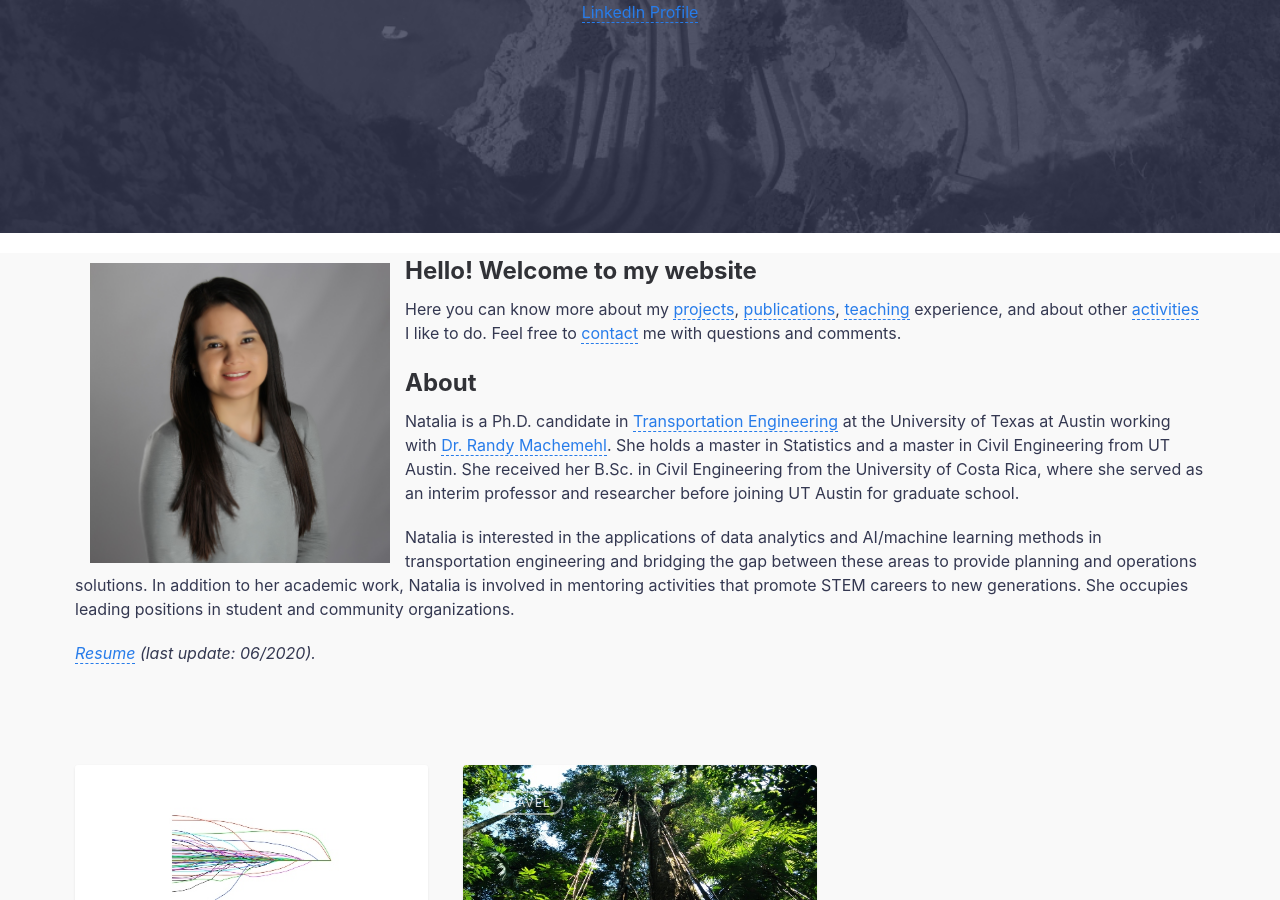
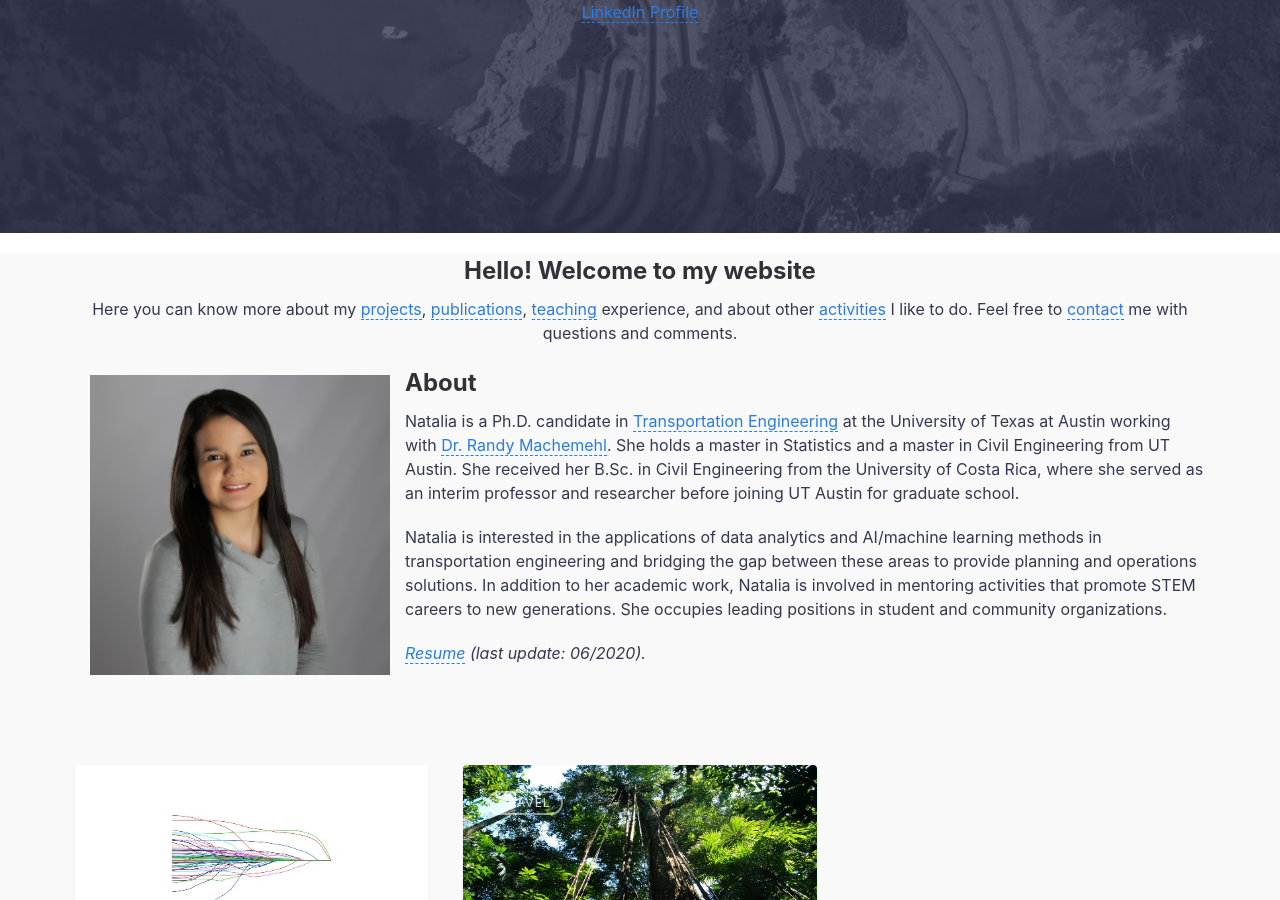
Before and after one commit to nzunigag/nzunigag.github.io, a Jekyll site: the page built from index.md, in a window 1280 px wide and 900 px high, scrolled down 343 px. Built offline with Jekyll 4.4.1, drawn with Linux system fonts in a browser that asks for light colours; comment, search, counter and statistics services are not loaded.

Commit message:
Update default.html

```diff
--- a/_layouts/default.html
+++ b/_layouts/default.html
@@ -32,10 +32,8 @@ layout: compress
     <main class="site__content">
       <section class="blog">
         <div class="container">
-          <justify>
+           <center>
             <p>
-            <img src="../assets/img/nat.jpg" ALIGN="left" style="margin:10px 15px ; width:300px; height:300px;"/>
-
               <h2> Hello! Welcome to my website</h2>
             <p>
               Here you can know more about my <a href="https://nzunigag.github.io/projects/">projects</a>,
@@ -44,6 +42,9 @@ layout: compress
               <a href="https://nzunigag.github.io/activities/">activities</a> I like to do.
               Feel free to <a href="https://nzunigag.github.io/contact/">contact</a> me with questions and comments.
             </p>
+             </center>
+          <justify>
+            <img src="../assets/img/nat.jpg" ALIGN="left" style="margin:10px 15px ; width:300px; height:300px;"/>
 
               <h2> About</h2>
             Natalia is a Ph.D. candidate in  <a href="http://www.caee.utexas.edu/transportation">Transportation Engineering</a> at the University of Texas at Austin
@@ -56,7 +57,7 @@ layout: compress
             </p>
             <i><a Downloads: href="https://nzunigag.github.io/downloads/NataliaZuniga_Resume.pdf">Resume</a> (last update: 06/2020).</i> <br>
             </p>
-
+            </justify>
           <div class="post-list" itemscope="" itemtype="http://schema.org/Blog">
 
             {% for post in site.posts %}
```
